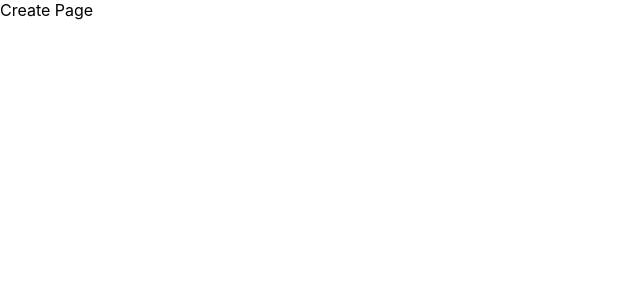
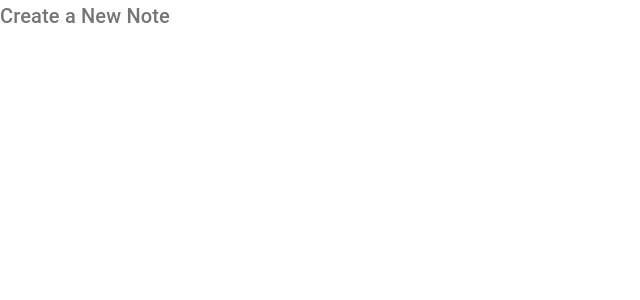
Before and after one commit to bhanupratapsinghcs/Notes-Material-ui, a React (Create React App) app: page /create in a window 1280 px wide. Shown: the top 300 px of the page, without its empty margins (0-640 px from the left). Built offline with nearby package versions, Linux system fonts and the light colour scheme.

Commit message:
Typography Component added to create page

```diff
--- a/src/Pages/Create.js
+++ b/src/Pages/Create.js
@@ -1,9 +1,17 @@
 import React from 'react'
+import Typography from '@material-ui/core/Typography'
 
 export default function Create() {
     return (
         <div>
-            Create Page
+            <Typography
+                variant='h6'
+                component='h2'
+                gutterBottom
+                color='textSecondary'
+            >
+                Create a New Note
+            </Typography>
         </div>
     )
 }
```
